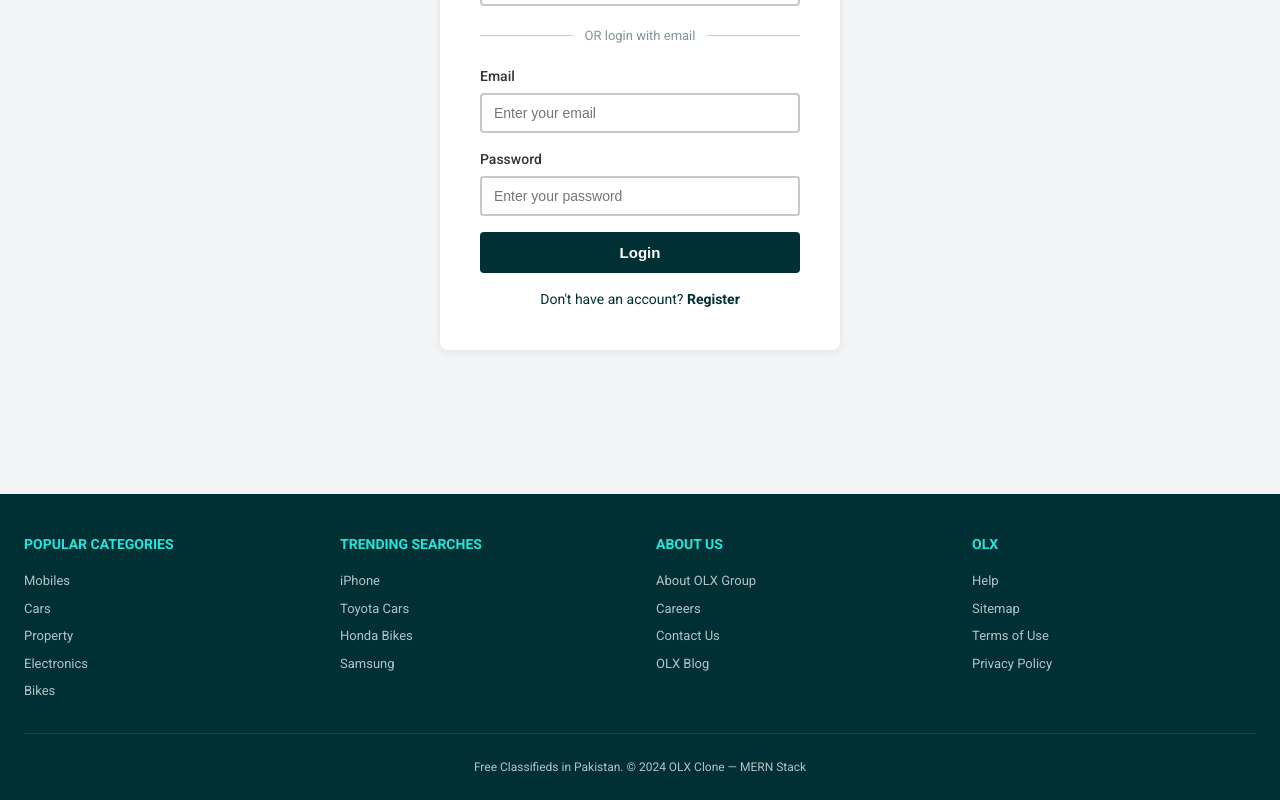
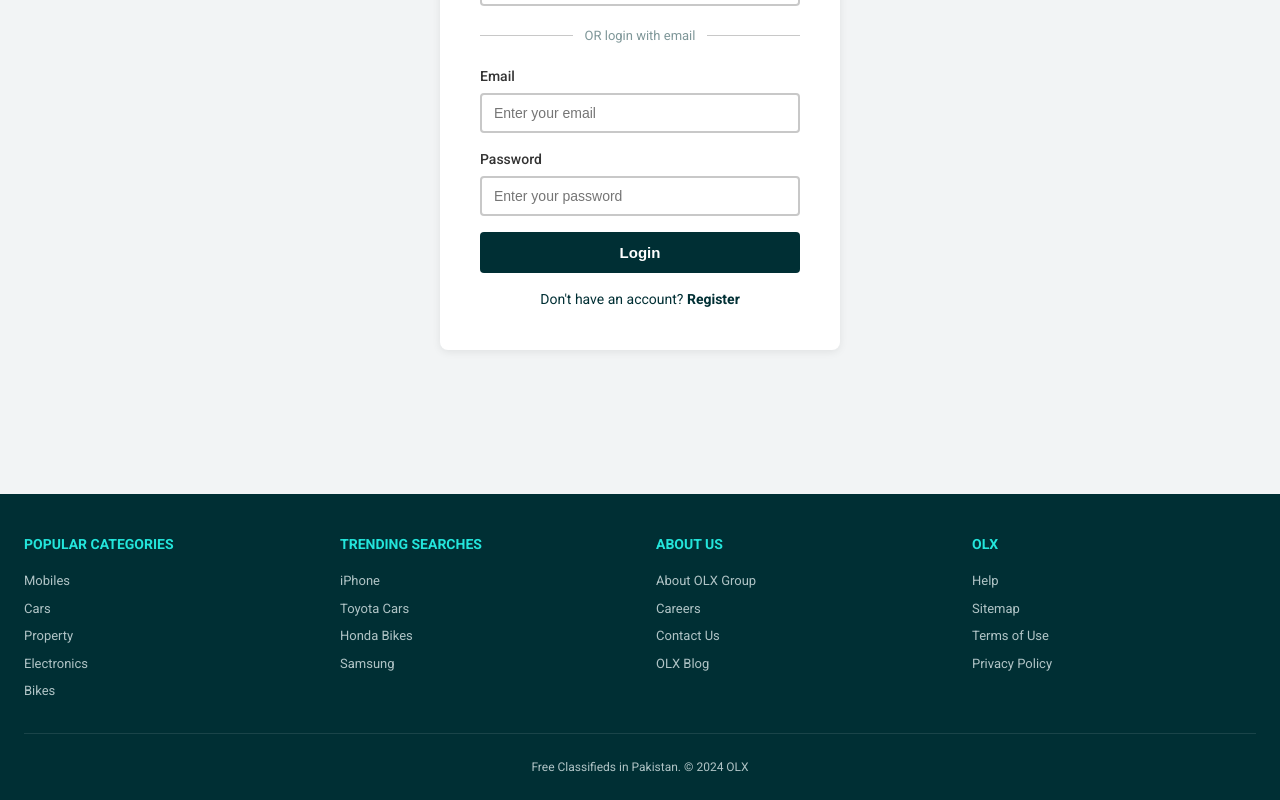
Before and after one commit to Fahadayyaz/olx-clone, a React (Create React App) app in the folder frontend/: page /login in a window 1280 px wide. Shown: the part 250-1050 px from the top of the page. Built offline with nearby package versions, Linux system fonts and the light colour scheme.

Commit message:
Update Footer.jsx

```diff
--- a/frontend/src/components/Footer.jsx
+++ b/frontend/src/components/Footer.jsx
@@ -36,7 +36,7 @@ export default function Footer() {
         </div>
       </div>
       <div className="footer-bottom">
-        <p>Free Classifieds in Pakistan. © 2024 OLX Clone — MERN Stack</p>
+        <p>Free Classifieds in Pakistan. © 2024 OLX </p>
       </div>
     </footer>
   );
```
